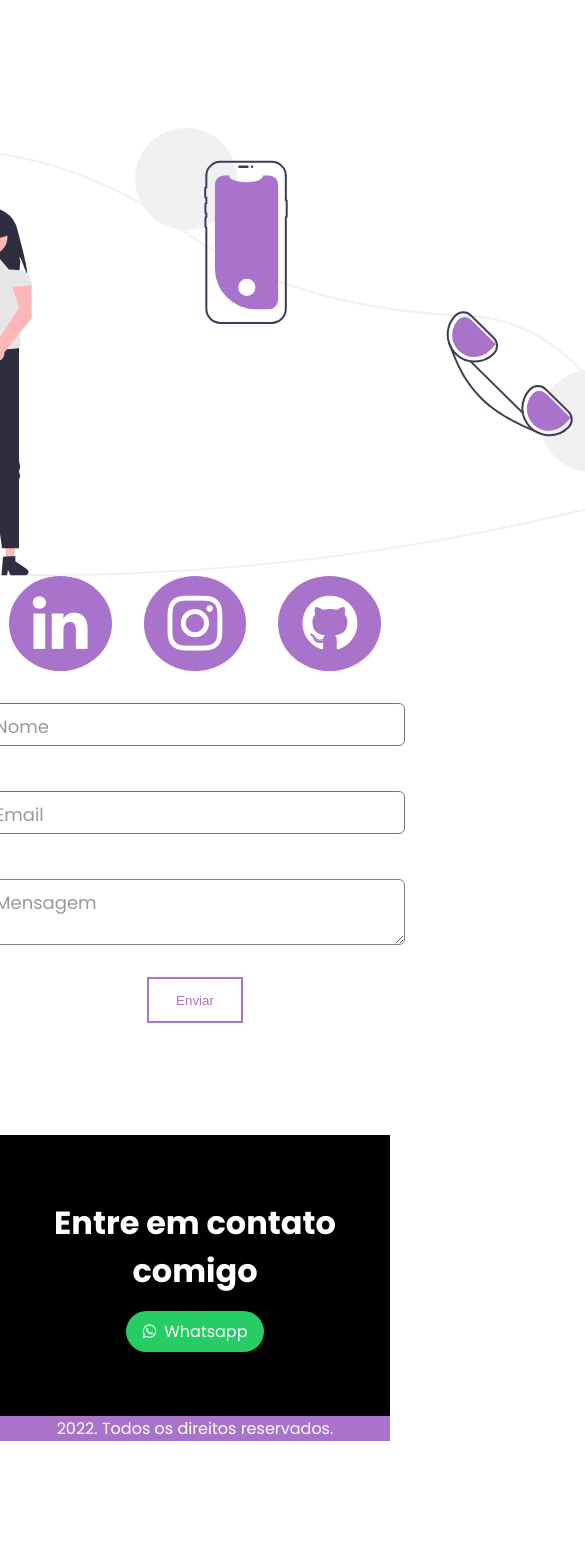
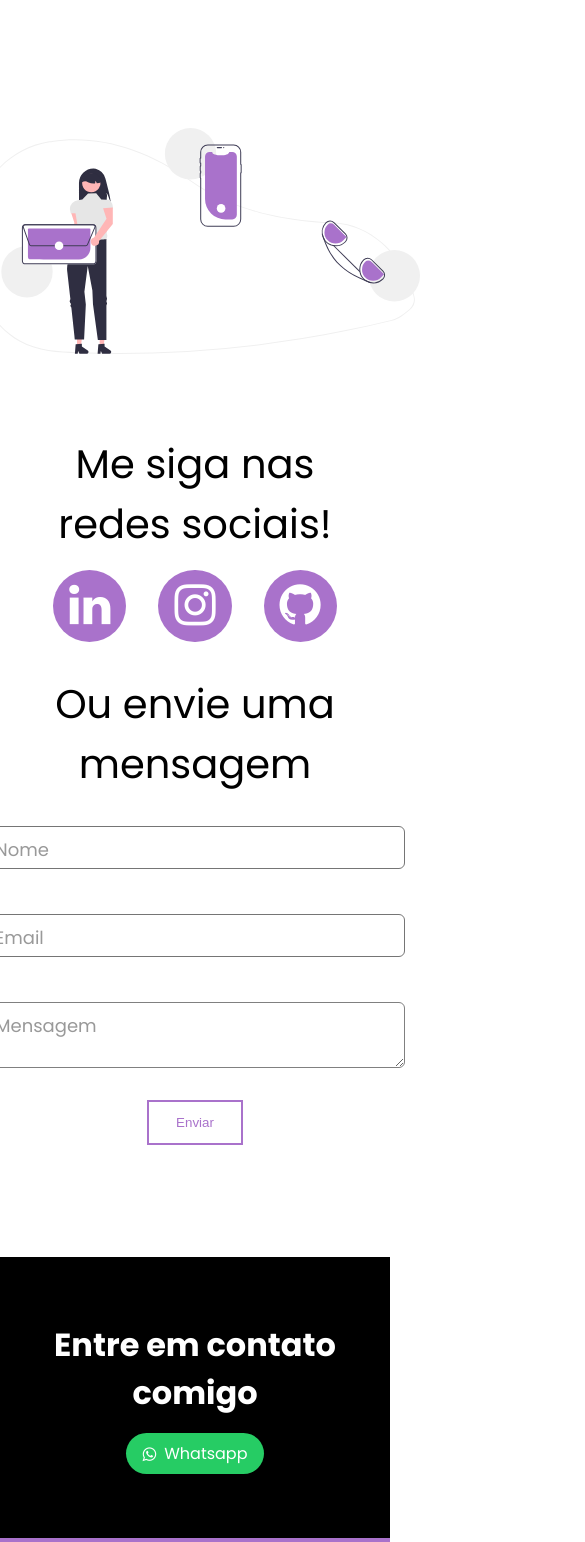
Before and after one commit to BrunoVigel/ReactPortfolio, a React (Vite) app: page /contato in a window 390 px wide. Shown: the top 1542 px of the page, 585 px wide, since content can reach past the window. Before the commit the page ends 1441 px from the top, so only its background shows below. Built offline with nearby package versions, Linux system fonts and the light colour scheme.

Commit message:
mudanças contato

```diff
--- a/src/App.jsx
+++ b/src/App.jsx
@@ -20,9 +20,8 @@ function App() {
           <Route path='/skills' element={<SkillsPage />} />
           <Route path='/projetos' element={<Projetos />} />
         </Routes>
-        <Footer />
+      <Footer />
       <BackToTop />
-
       </BrowserRouter>
 
     </div>
--- a/src/Pages/Contato/index.jsx
+++ b/src/Pages/Contato/index.jsx
@@ -18,12 +18,18 @@ export function Contato() {
                 <div className="contact-banner">
                     <img src={contactSVG} alt="" />
                 </div>
-                <div className="icons">
-                        <a href="https://www.linkedin.com/in/brunodarosavigel/"  target="_blank"><span className="fa fa-linkedin"></span></a>
-                        <a href="https://www.instagram.com/brunovigel" target="_blank"><span className="fa fa-instagram"></span></a>
-                        <a href="https://github.com/BrunoVigel"target="_blank"><span className="fa fa-github"></span></a>
+                <div className="socials">
+                    <p>Me siga nas redes sociais!</p>
+                    <div className="icons">
+                            <a href="https://www.linkedin.com/in/brunodarosavigel/"  target="_blank"><span className="fa fa-linkedin"></span></a>
+                            <a href="https://www.instagram.com/brunovigel" target="_blank"><span className="fa fa-instagram"></span></a>
+                            <a href="https://github.com/BrunoVigel"target="_blank"><span className="fa fa-github"></span></a>
+                    </div>
                 </div>
-                <ContactForm />
+                <div className="message">
+                    <p>Ou envie uma mensagem</p>
+                    <ContactForm />
+                </div>
             </section>
         </>
     )
--- a/src/Pages/Contato/style.css
+++ b/src/Pages/Contato/style.css
@@ -7,6 +7,13 @@
 #contato .contact-banner {
     display: flex;
     justify-content: center;
+    margin-bottom: 5rem;
+}
+
+#contato .socials p {
+    text-align: center;
+    margin-bottom: 1rem;
+    font-size: 2.5rem;
 }
 
 #contato .icons {
@@ -27,8 +34,26 @@
     background-color: #9061ae;
 }
 
+#contato .message {
+    margin-top: 2rem;
+}
+
+#contato .message p {
+    text-align: center;
+    font-size: 2.5rem;
+}
+
 
 @media(max-width:975px) {
+
+    #contato .contact-banner img {
+        max-width: 450px;
+    }
+
+    #contato .icons a {
+        font-size: 3rem;
+        padding: 0 1rem;
+    }
 
     .ContactForm form .input-info {
         display: block;
```
